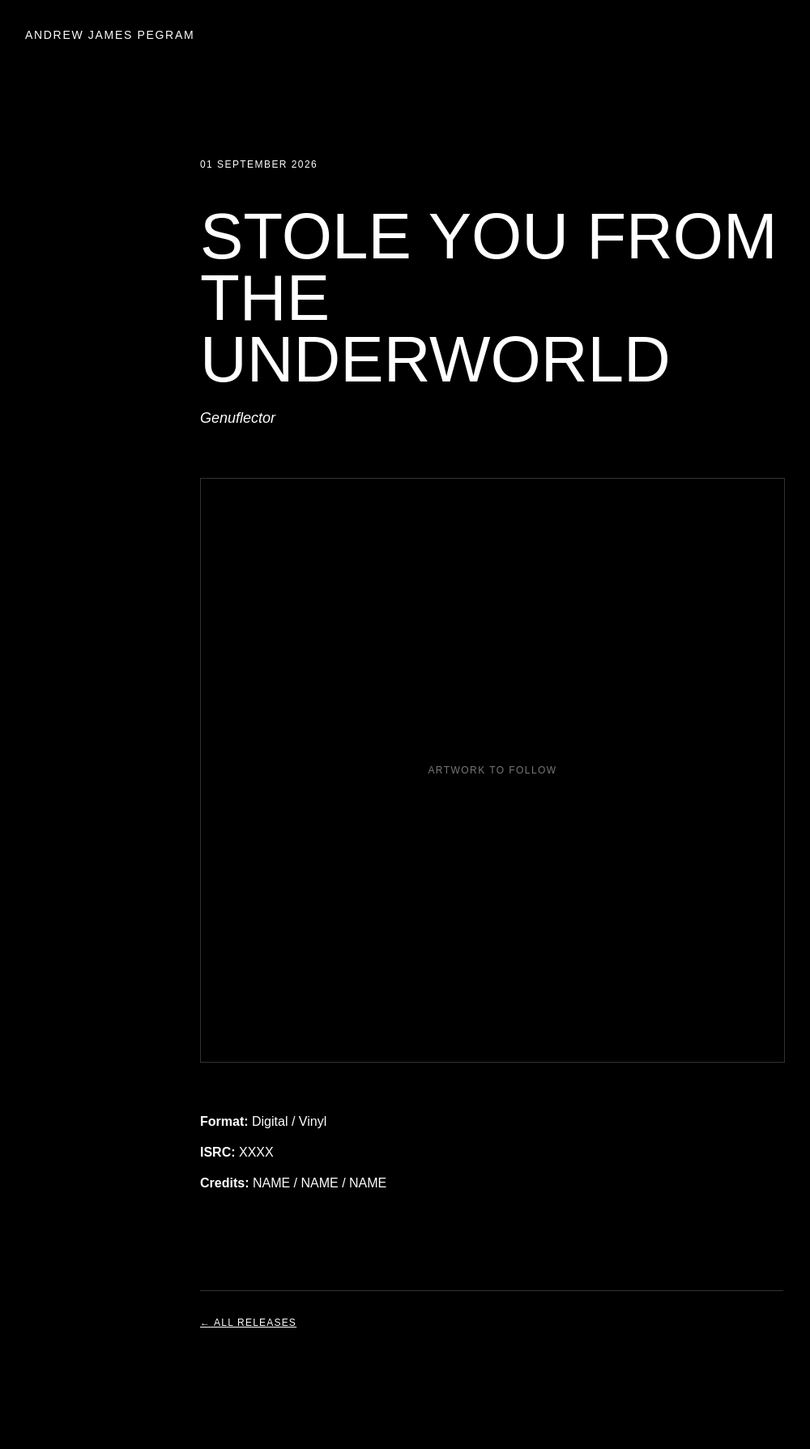
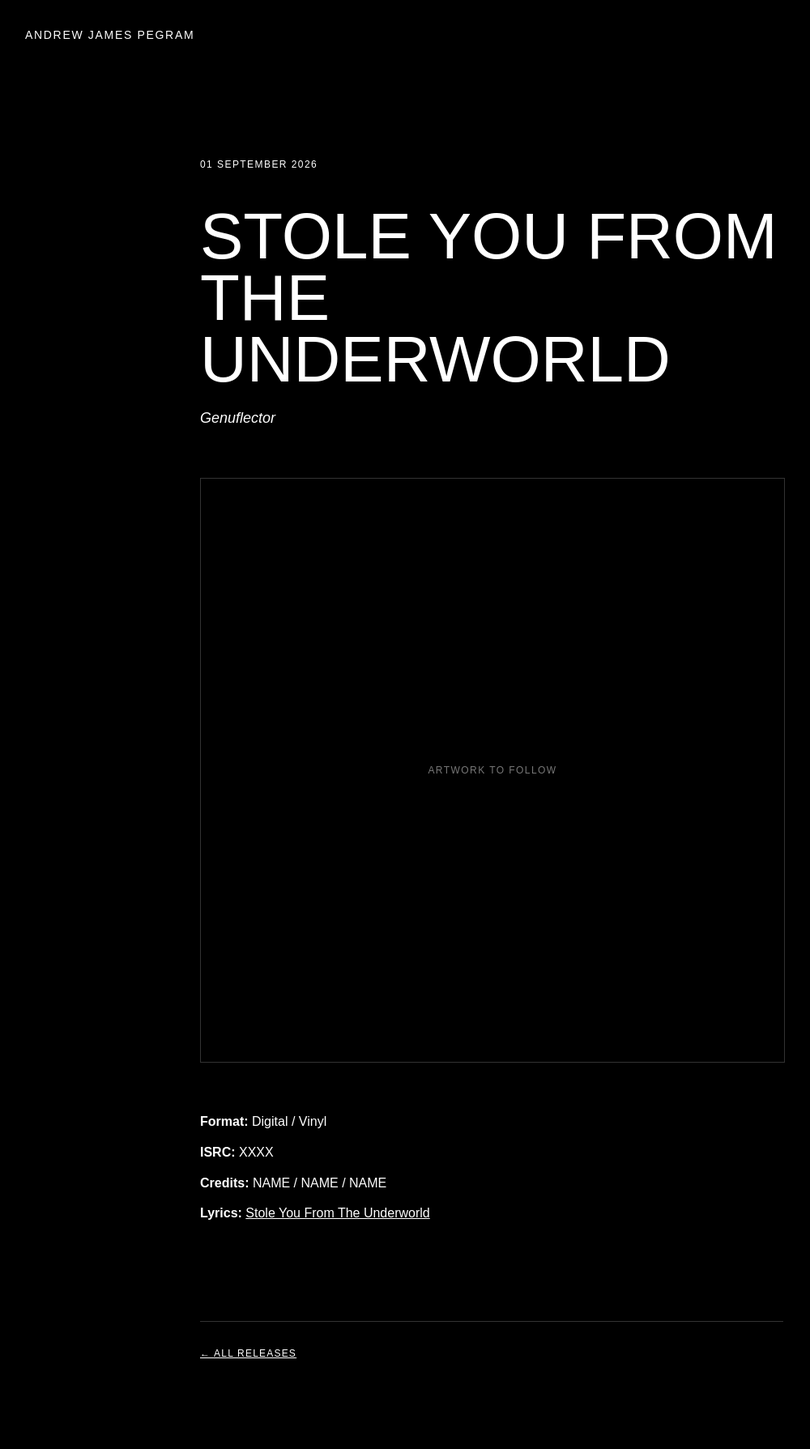
Before and after one commit to Drew-leotard/andrew-james-pegram-archive, a Jekyll site: the page built from _releases/2026-09-01-stole-you-from-the-underworld.md, in a window 1280 px wide. Shown: the whole page at 81% size, without its empty margins (33-1033 px from the left). Built offline with Jekyll 4.4.1, drawn with Linux system fonts in a browser that asks for light colours; before the commit the page ends 1751 px from its top, so only the background shows below that.

Commit message:
Update release.html
Link release to lyrics

```diff
--- a/_layouts/release.html
+++ b/_layouts/release.html
@@ -134,21 +134,12 @@ layout: default
     </div>
   {% endif %}
 
-  <div class="release-meta">
-
-    {% if page.format %}
-    <p><strong>Format:</strong> {{ page.format }}</p>
-    {% endif %}
-
-    {% if page.isrc %}
-    <p><strong>ISRC:</strong> {{ page.isrc }}</p>
-    {% endif %}
-
-    {% if page.credits %}
-    <p><strong>Credits:</strong> {{ page.credits }}</p>
-    {% endif %}
-
-  </div>
+<div class="release-meta">
+{% if page.format %}<p><strong>Format:</strong> {{ page.format }}</p>{% endif %}
+{% if page.isrc %}<p><strong>ISRC:</strong> {{ page.isrc }}</p>{% endif %}
+{% if page.credits %}<p><strong>Credits:</strong> {{ page.credits }}</p>{% endif %}
+<p><strong>Lyrics:</strong> <a href="{{ '/lyrics/stole-you-from-the-underworld/' | relative_url }}">Stole You From The Underworld</a></p>
+</div>
 
   <article>
     {{ content }}
```
